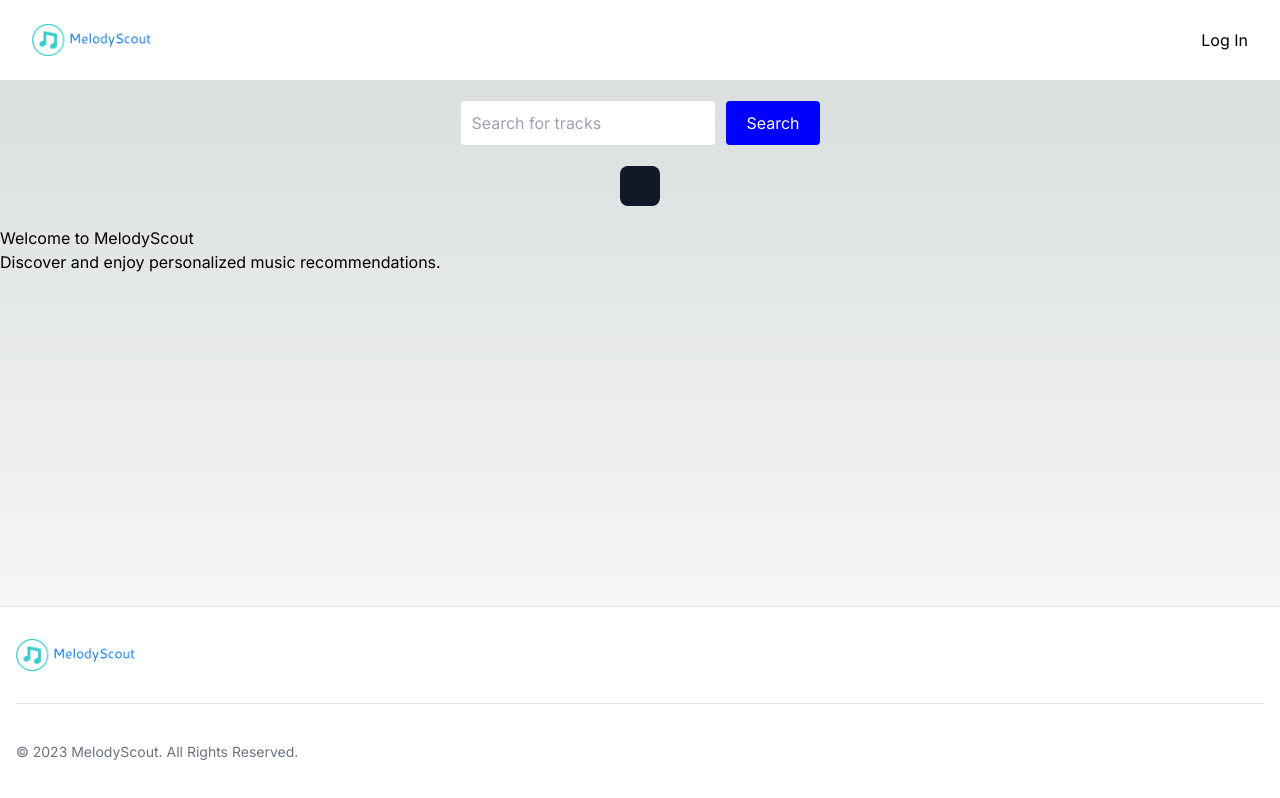
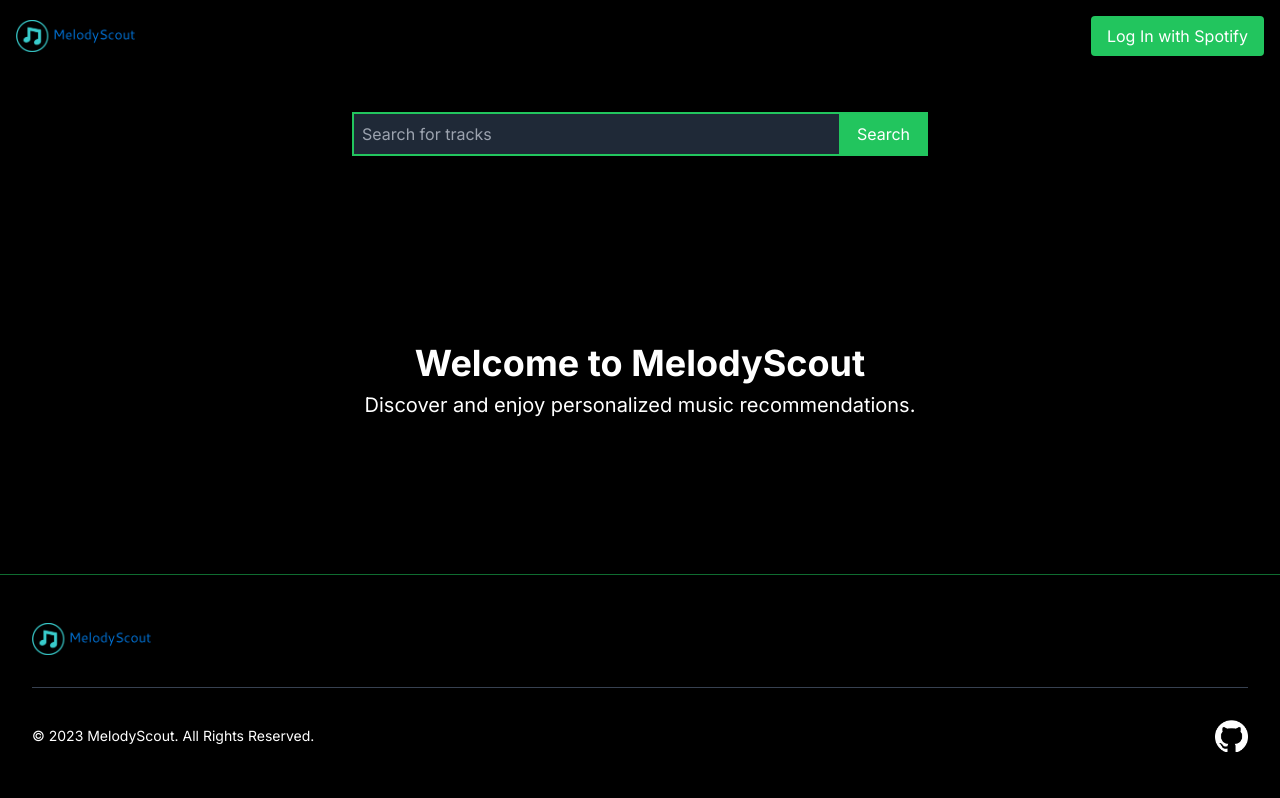
Before and after one commit to Ccrewe92/MelodyScout_WebFinal, a Next.js app: page / in a window 1280 px wide. Built offline with nearby package versions, Linux system fonts and the light colour scheme.

Commit message:
updated UI
updated UI spotify themed/ dark mode

```diff
--- a/app/components/footer.js
+++ b/app/components/footer.js
@@ -1,11 +1,11 @@
 "use client";
-
+// Footer.js
 import Link from "next/link";
 import React from "react";
 
 const Footer = () => {
   return (
-    <footer className="bg-white border-t border-gray-200 dark:bg-gray-900">
+    <footer className="bg-black text-white">
       <div className="mx-auto w-full max-w-screen-xl p-4 py-6 lg:py-8">
         <div className="md:flex md:justify-between">
           <div className="mb-6 md:mb-0">
@@ -16,21 +16,21 @@ const Footer = () => {
                   className="h-8 mr-3"
                   alt="MelodyScout Logo"
                 />
-                <span className="self-center text-2xl font-semibold whitespace-nowrap dark:text-white"></span>
+                <span className="self-center text-2xl font-semibold whitespace-nowrap"></span>
               </span>
             </Link>
           </div>
           {/* Placeholder for additional columns or content */}
         </div>
-        <hr className="my-6 border-gray-200 sm:mx-auto dark:border-gray-700 lg:my-8" />
+        <hr className="my-6 border-gray-700 sm:mx-auto lg:my-8" />
         <div className="sm:flex sm:items-center sm:justify-between">
-          <span className="text-sm text-gray-500 sm:text-center dark:text-gray-400">
+          <span className="text-sm sm:text-center">
             © 2023 MelodyScout. All Rights Reserved.
           </span>
           <div className="flex mt-4 sm:justify-center sm:mt-0">
             <Link href="https://github.com/Ccrewe92/MelodyScout_WebFinal">
-              <span className="text-gray-500 hover:text-gray-900 dark:hover:text-white cursor-pointer">
-                <img src="/github-mark.png" className="h-8 w-auto" alt="Logo" />
+              <span className="cursor-pointer">
+                <img src="/github-mark.png" className="h-8 w-auto" alt="GitHub Logo" />
                 <span className="sr-only">GitHub account</span>
               </span>
             </Link>
--- a/app/components/navbar.js
+++ b/app/components/navbar.js
@@ -25,8 +25,8 @@ const Navbar = () => {
     const scopes = ["user-read-private", "user-read-email"];
     // Construct the full authorization URL
     const authUrl = `${spotifyAuthEndpoint}?${qs.stringify({
-      client_id: spotifyConfig.clientId,
-      redirect_uri: spotifyConfig.redirectUri,
+      client_id: "74f2f2fb31124bae932f4c83f5f3b337",
+      redirect_uri: "https://melody-scout-web-final.vercel.app/",
       response_type: "code",
       scope: scopes.join(" "),
     })}`;
@@ -35,22 +35,34 @@ const Navbar = () => {
   };
 
   return (
-    <nav className="bg-white border-gray-200 dark:bg-gray-900">
-      <div className="max-w-7xl mx-auto px-4 sm:px-6 lg:px-8">
-        <div className="flex justify-between items-center py-6 md:space-x-10">
-          <div className="flex-shrink-0">
-            <Link href="/">
-              <img src="/melodyscout.png" className="h-8 w-auto" alt="Logo" />
-            </Link>
-          </div>
-          <div className="flex-shrink-0">
-            {isLoggedIn ? (
-              // You can customize the logged-in state if needed
-              <span>User is logged in</span>
-            ) : (
-              <button onClick={handleLoginClick}>Log In</button>
-            )}
-          </div>
+    <nav className="bg-black text-white p-4">
+      <div className="max-w-7xl mx-auto flex justify-between items-center">
+        <Link href="/">
+          {/* Just place the image inside the Link component, Next.js will handle the rest */}
+          <img
+            src="/melodyscout.png"
+            height="32" // Adjust as needed
+            width="32" // Adjust as needed
+            alt="Logo"
+            className="h-8 w-auto cursor-pointer" // Added cursor-pointer to imply it's clickable
+          />
+        </Link>
+        <div>
+          {isLoggedIn ? (
+            <button
+              onClick={() => { Cookies.remove("userToken"); setIsLoggedIn(false); }}
+              className="bg-green-500 px-4 py-2 rounded hover:bg-green-600 transition-colors"
+            >
+              Log Out
+            </button>
+          ) : (
+            <button
+              onClick={handleLoginClick}
+              className="bg-green-500 px-4 py-2 rounded hover:bg-green-600 transition-colors"
+            >
+              Log In with Spotify
+            </button>
+          )}
         </div>
       </div>
     </nav>
--- a/app/globals.css
+++ b/app/globals.css
@@ -3,24 +3,23 @@
 @tailwind utilities;
 
 :root {
-  --foreground-rgb: 0, 0, 0;
-  --background-start-rgb: 214, 219, 220;
-  --background-end-rgb: 255, 255, 255;
+  --spotify-green: 30, 215, 96; /* RGB values for Spotify's green */
+  --spotify-black: 25, 20, 20; /* Dark background, almost black */
 }
 
 @media (prefers-color-scheme: dark) {
   :root {
-    --foreground-rgb: 255, 255, 255;
-    --background-start-rgb: 0, 0, 0;
-    --background-end-rgb: 0, 0, 0;
+    --foreground-rgb: 255, 255, 255; /* Light text for dark theme */
+    --background-start-rgb: 18, 18, 18; /* Spotify's dark gray to black gradient start */
+    --background-end-rgb: 25, 20, 20; /* Spotify's dark gray to black gradient end */
   }
 }
 
 body {
   color: rgb(var(--foreground-rgb));
   background: linear-gradient(to bottom,
-      transparent,
-      rgb(var(--background-end-rgb))) rgb(var(--background-start-rgb));
+      rgb(var(--background-start-rgb)),
+      rgb(var(--background-end-rgb)));
 }
 
 .search-bar-container {
@@ -33,41 +32,57 @@ body {
 .search-bar-container input[type="text"] {
   padding: 10px;
   margin-right: 10px;
-  border: 1px solid #ddd;
+  border: 1px solid rgba(var(--spotify-green), 0.5);
+  background-color: rgba(0, 0, 0, 0.7);
+  color: white;
+  caret-color: rgb(var(--spotify-green));
   border-radius: 4px;
-  color: black;
-  caret-color: blue;
 }
 
 .search-bar-container button {
   padding: 10px 20px;
-  background-color: blue;
+  background-color: rgb(var(--spotify-green));
   color: white;
   border: none;
   border-radius: 4px;
   cursor: pointer;
+  transition: background-color 0.3s ease;
+}
+
+.search-bar-container button:hover {
+  background-color: rgba(var(--spotify-green), 0.8);
 }
 
 .recommendations-container {
   max-width: 600px;
-  /* Adjust this to your preference */
   margin: 20px auto;
-  /* Adds top margin and centers the container */
   padding: 20px;
-  /* Adds padding inside the container */
   border-radius: 8px;
-  /* Rounded corners for the container */
-  background-color: #111827;
+  background-color: rgba(0, 0, 0, 0.8); /* Slightly transparent black */
 }
 
 .song-card {
-  border: 1px solid rgba(59, 130, 246, .5);
+  border: 1px solid rgba(var(--spotify-green), 0.5);
   border-radius: 4px;
-  /* Adds rounded corners */
   margin-bottom: 10px;
-  /* Adds bottom margin */
   padding: 15px;
-  /* Adds padding inside the cards */
-  color: black;
-  background-color: white;
+  color: white;
+  background-color: rgba(18, 18, 18, 0.9);
 }
+
+/* Adding additional styles for the footer */
+footer {
+  padding: 1rem;
+  background-color: rgb(var(--background-end-rgb));
+  color: white;
+  border-top: 1px solid rgba(var(--spotify-green), 0.5);
+}
+
+footer a {
+  color: rgb(var(--spotify-green));
+  transition: color 0.3s ease;
+}
+
+footer a:hover {
+  color: rgba(var(--spotify-green), 0.8);
+}
--- a/app/page.js
+++ b/app/page.js
@@ -84,35 +84,43 @@ export default function Home() {
     });
 
     return (
-    <div className="flex flex-col min-h-screen">
+      <div className="flex flex-col min-h-screen bg-black text-white">
         <Navbar />
         {/* Search Bar */}
-      <form onSubmit={handleSearch}>
-        <div className="search-bar-container">
+        <div className="flex justify-center mt-10">
+          <form onSubmit={handleSearch} className="flex w-full max-w-xl">
             <input
               type="text"
               value={searchTerm}
               onChange={(e) => setSearchTerm(e.target.value)}
               placeholder="Search for tracks"
+              className="flex-1 p-2 border-2 border-r-0 border-green-500 focus:outline-none bg-gray-800 text-white"
             />
-          <button type="submit">Search</button>
+            <button
+              type="submit"
+              className="bg-green-500 px-4 py-2 border-2 border-green-500 hover:bg-green-600 transition-colors"
+            >
+              Search
+            </button>
+          </form>
         </div>
-      </form>
         {/* Recommendations Container */}
-      <div className="recommendations-container">
+        <div className="flex flex-wrap justify-center gap-4 m-4">
           {recommendations.map((track) => (
-          <div key={track.id} className="song-card">
-            <h3>{track.name}</h3>
-            <p>
+            <div key={track.id} className="song-card max-w-sm bg-gray-800 shadow-lg rounded-lg overflow-hidden">
+              <div className="px-6 py-4">
+                <h3 className="font-bold text-xl mb-2">{track.name}</h3>
+                <p className="text-gray-400 text-base">
                   Artist: {track.artists.map((artist) => artist.name).join(", ")}
                 </p>
+              </div>
             </div>
           ))}
         </div>
         {/* Main Content */}
-      <main className="flex-grow">
-        <h1>Welcome to MelodyScout</h1>
-        <p>Discover and enjoy personalized music recommendations.</p>
+        <main className="flex-grow flex items-center justify-center flex-col">
+          <h1 className="text-4xl font-bold">Welcome to MelodyScout</h1>
+          <p className="text-xl mt-2">Discover and enjoy personalized music recommendations.</p>
           {/* Logout Button */}
         </main>
         <Footer />
```
Lines whose indentation alone changed are shown as unchanged.
